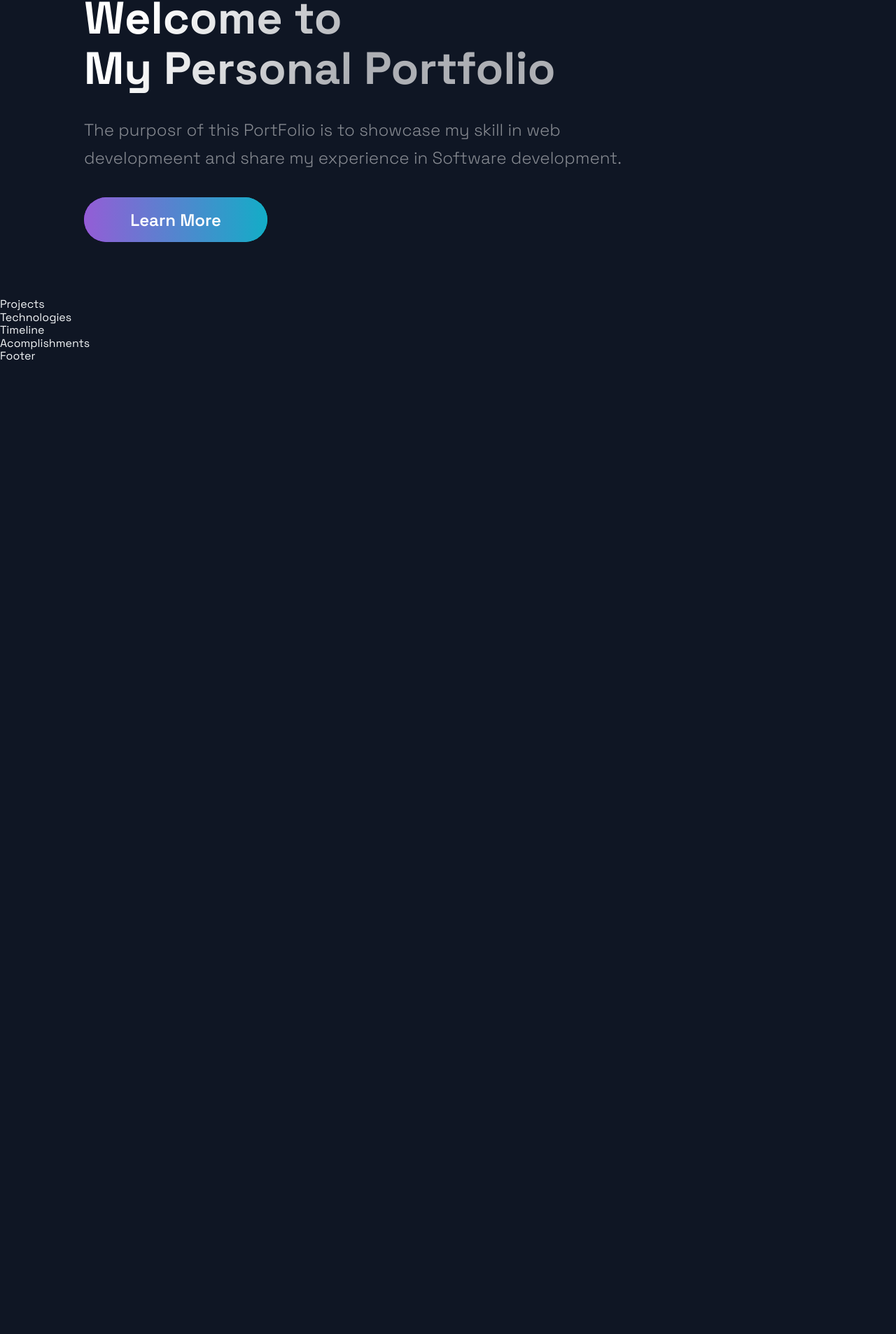
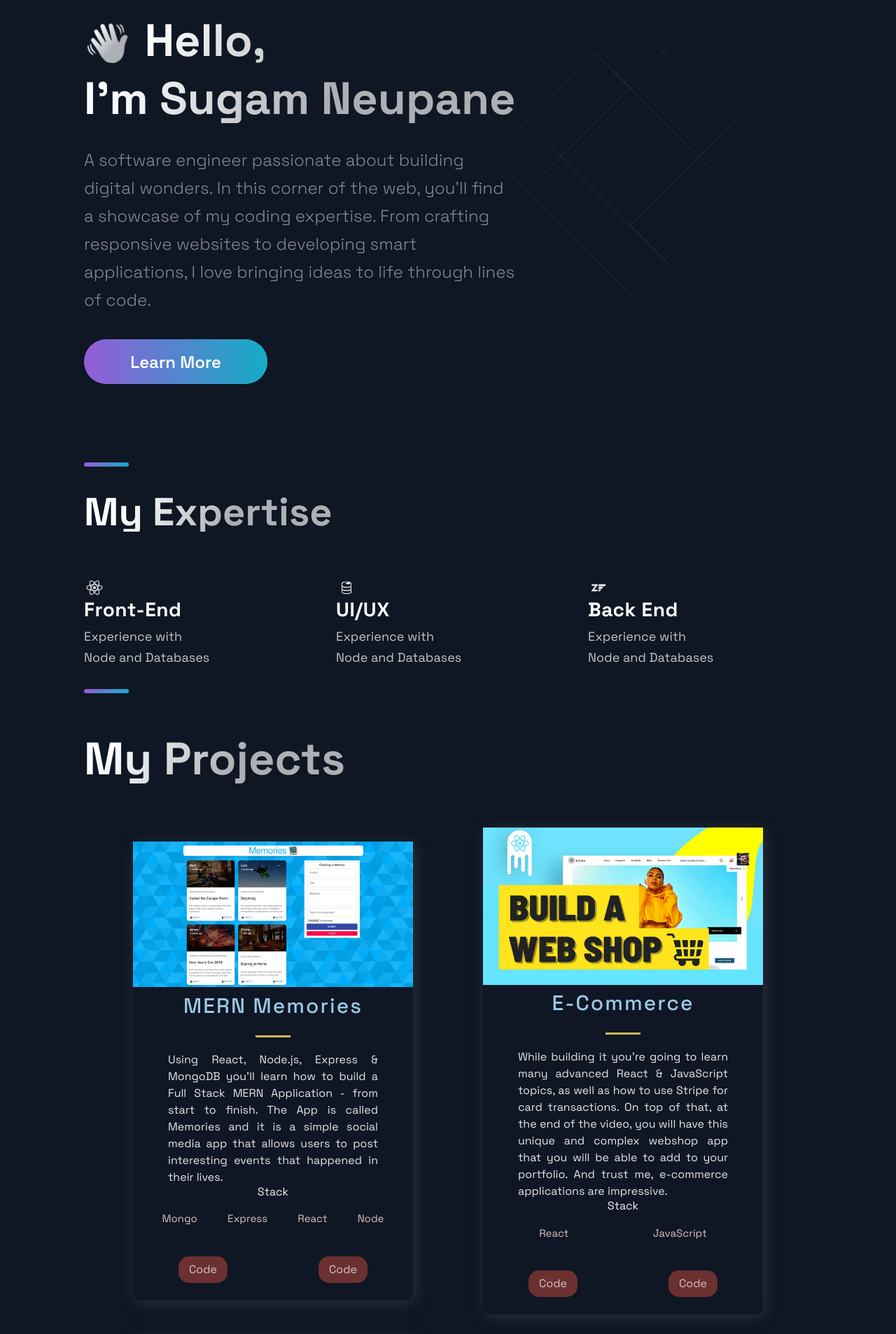
Before and after one commit to sugamnp/portfolio, a Next.js app: page / in a window 1280 px wide. Shown: the part 148-2055 px from the top of the page at 70% size. Before the commit the page ends 800 px from the top, so only its background shows below. Built offline with nearby package versions, Linux system fonts and the light colour scheme.

Commit message:
more UI changes, added carousel, added footer and few other components

```diff
--- a/src/components/Acomplishments/Acomplishments.js
+++ b/src/components/Acomplishments/Acomplishments.js
@@ -1,19 +1,27 @@
-import React from 'react';
+import React from "react";
 
-import { Section, SectionDivider, SectionTitle } from '../../styles/GlobalComponents';
-import { Box, Boxes, BoxNum, BoxText } from './AcomplishmentsStyles';
-
-const data = [
-  { number: 20, text: 'Open Source Projects'},
-  { number: 1000, text: 'Students', },
-  { number: 1900, text: 'Github Followers', },
-  { number: 5000, text: 'Github Stars', }
-];
+import {
+  Section,
+  SectionDivider,
+  SectionTitle,
+} from "../../styles/GlobalComponents";
+import { Box, Boxes, BoxNum, BoxText } from "./AcomplishmentsStyles";
+import { data } from "../../constants/constants";
 
 const Acomplishments = () => (
-  <div>
-    Acomplishments
-  </div>
+  <Section>
+    <SectionDivider />
+    <br />
+    <br />
+    <SectionTitle>My Acomplishments</SectionTitle>
+    <Boxes>
+      {data.map((card, index) => (
+        <Box key={index}>
+          <BoxNum>{card.number}+</BoxNum>
+          <BoxText>{card.text}</BoxText>
+        </Box>
+      ))}
+    </Boxes>
+  </Section>
 );
-
 export default Acomplishments;
--- a/src/components/Footer/Footer.js
+++ b/src/components/Footer/Footer.js
@@ -1,14 +1,51 @@
-import React from 'react';
-import { AiFillGithub, AiFillInstagram, AiFillLinkedin } from 'react-icons/ai';
+import React from "react";
+import { AiFillGithub, AiFillInstagram, AiFillLinkedin } from "react-icons/ai";
 
-import { SocialIcons } from '../Header/HeaderStyles';
-import { CompanyContainer, FooterWrapper, LinkColumn, LinkItem, LinkList, LinkTitle, Slogan, SocialContainer, SocialIconsContainer } from './FooterStyles';
+import { SocialIcons } from "../Header/HeaderStyles";
+import {
+  CompanyContainer,
+  FooterWrapper,
+  LinkColumn,
+  LinkItem,
+  LinkList,
+  LinkTitle,
+  Slogan,
+  SocialContainer,
+  SocialIconsContainer,
+} from "./FooterStyles";
 
 const Footer = () => {
   return (
-    <div>
-      Footer
-    </div>
+    <FooterWrapper>
+      <LinkList>
+        <LinkColumn>
+          <LinkTitle>Call</LinkTitle>
+          <LinkItem href="tel:0414181850">0414181850</LinkItem>
+        </LinkColumn>
+        <LinkColumn>
+          <LinkTitle>Email</LinkTitle>
+          <LinkItem href="mailto:sugamneupane227@gmail.com">
+            sugamneupane227@gmail.com
+          </LinkItem>
+        </LinkColumn>
+      </LinkList>
+      <SocialIconsContainer>
+        <CompanyContainer>
+          <Slogan> Innovation is the key </Slogan>
+        </CompanyContainer>
+        <SocialContainer>
+          <SocialIcons href="https://github.com">
+            <AiFillGithub size="3rem" />
+          </SocialIcons>
+          <SocialIcons href="https://github.com">
+            <AiFillLinkedin size="3rem" />
+          </SocialIcons>
+          <SocialIcons href="https://github.com">
+            <AiFillInstagram size="3rem" />
+          </SocialIcons>
+        </SocialContainer>
+      </SocialIconsContainer>
+    </FooterWrapper>
   );
 };
 
--- a/src/components/Hero/Hero.js
+++ b/src/components/Hero/Hero.js
@@ -6,20 +6,22 @@ import {
   SectionTitle,
 } from "../../styles/GlobalComponents";
 import Button from "../../styles/GlobalComponents/Button";
-import { LeftSection } from "./HeroStyles";
+import { LeftSection, HandEmoji } from "./HeroStyles";
 
 const Hero = (props) => (
   <Section row nopadding>
     <LeftSection>
       <SectionTitle main center>
-        Welcome to <br />
-        My Personal Portfolio
+        <HandEmoji>👋🏻</HandEmoji> Hello, <br />
+        I'm Sugam Neupane
       </SectionTitle>
       <SectionText>
-        The purposr of this PortFolio is to showcase my skill in web
-        developmeent and share my experience in Software development.
+        A software engineer passionate about building digital wonders. In this
+        corner of the web, you'll find a showcase of my coding expertise. From
+        crafting responsive websites to developing smart applications, I love
+        bringing ideas to life through lines of code.
       </SectionText>
-      <Button Onclick={() => (window.location = "https://google.com")}>
+      <Button onClick={() => (window.location = "https://google.com")}>
         Learn More
       </Button>
     </LeftSection>
--- a/src/components/Hero/HeroStyles.js
+++ b/src/components/Hero/HeroStyles.js
@@ -1,4 +1,5 @@
-import styled from 'styled-components';
+import styled, { keyframes } from "styled-components";
+import { SectionTitle } from "../../styles/GlobalComponents";
 
 export const LeftSection = styled.div`
   width: 100%;
@@ -17,3 +18,43 @@ export const LeftSection = styled.div`
     margin: 0 auto;
   }
 `;
+const wave = keyframes`
+0% {
+  transform: rotate(8.0deg);
+}
+5% {
+  transform: rotate(14.0deg);
+}
+10% {
+  transform: rotate(-14.0deg);
+}
+15% {
+  transform: rotate(18.0deg);
+}
+20% {
+  transform: rotate(-8.0deg);
+}
+25% {
+  transform: rotate(18.0deg);
+}
+30% {
+  transform: rotate(-6.0deg);
+}
+35% {
+  transform: rotate(10.0deg);
+}
+40% {
+  transform: rotate(8.0deg);
+}
+100% {
+  transform: rotate(8.0deg);
+}
+`;
+
+export const HandEmoji = styled(SectionTitle)`
+  display: inline-block;
+  animation: ${wave};
+  animation-duration: 4s;
+  animation-iteration-count: infinite;
+  /* Add any other styles you need for the hand emoji */
+`;
--- a/src/components/Projects/Projects.js
+++ b/src/components/Projects/Projects.js
@@ -1,13 +1,56 @@
-import React from 'react';
+import React from "react";
 
-import { BlogCard, CardInfo, ExternalLinks, GridContainer, HeaderThree, Hr, Tag, TagList, TitleContent, UtilityList, Img } from './ProjectsStyles';
-import { Section, SectionDivider, SectionTitle } from '../../styles/GlobalComponents';
-import { projects } from '../../constants/constants';
+import {
+  BlogCard,
+  CardInfo,
+  ExternalLinks,
+  GridContainer,
+  HeaderThree,
+  Hr,
+  Tag,
+  TagList,
+  TitleContent,
+  UtilityList,
+  Img,
+} from "./ProjectsStyles";
+import {
+  Section,
+  SectionDivider,
+  SectionTitle,
+} from "../../styles/GlobalComponents";
+import { projects } from "../../constants/constants";
 
 const Projects = () => (
-  <div>
-    Projects
-  </div>
+  <Section nopadding id="projects">
+    <SectionDivider />
+    <SectionTitle main>My Projects</SectionTitle>
+    <GridContainer>
+      {projects.map(
+        ({ id, image, title, description, tags, source, visit }) => (
+          <BlogCard key={id}>
+            <Img src={image} />
+            <TitleContent>
+              <HeaderThree title>{title}</HeaderThree>
+              <Hr />
+            </TitleContent>
+            <CardInfo>{description}</CardInfo>
+            <div>
+              <TitleContent>Stack</TitleContent>
+              <TagList>
+                {tags.map((tag, i) => (
+                  <Tag key={i}>{tag}</Tag>
+                ))}
+              </TagList>
+            </div>
+            <UtilityList>
+              <ExternalLinks href={visit}>Code</ExternalLinks>
+              <ExternalLinks href={source}>Code</ExternalLinks>
+            </UtilityList>
+          </BlogCard>
+        )
+      )}
+    </GridContainer>
+  </Section>
 );
 
 export default Projects;
--- a/src/components/Technologies/Technologies.js
+++ b/src/components/Technologies/Technologies.js
@@ -1,12 +1,59 @@
-import React from 'react';
-import { DiFirebase, DiReact, DiZend } from 'react-icons/di';
-import { Section, SectionDivider, SectionText, SectionTitle } from '../../styles/GlobalComponents';
-import { List, ListContainer, ListItem, ListParagraph, ListTitle } from './TechnologiesStyles';
+import React from "react";
+import { DiFirebase, DiReact, DiZend } from "react-icons/di";
+import {
+  Section,
+  SectionDivider,
+  SectionText,
+  SectionTitle,
+} from "../../styles/GlobalComponents";
+import {
+  List,
+  ListContainer,
+  ListItem,
+  ListParagraph,
+  ListTitle,
+} from "./TechnologiesStyles";
 
-const Technologies = () =>  (
-  <div>
-    Technologies
-  </div>
+const Technologies = () => (
+  <Section id="tech">
+    <SectionDivider />
+    <br />
+    <br />
+    <SectionTitle>My Expertise</SectionTitle>
+    <br />
+    <List>
+      <ListItem>
+        <DiReact size="3rem" />
+        <ListContainer>
+          <ListTitle>Front-End</ListTitle>
+          <ListParagraph>
+            Experience with <br />
+            Node and Databases
+          </ListParagraph>
+        </ListContainer>
+      </ListItem>
+      <ListItem>
+        <DiFirebase size="3rem" />
+        <ListContainer>
+          <ListTitle>UI/UX</ListTitle>
+          <ListParagraph>
+            Experience with <br />
+            Node and Databases
+          </ListParagraph>
+        </ListContainer>
+      </ListItem>
+      <ListItem>
+        <DiZend size="3rem" />
+        <ListContainer>
+          <ListTitle>Back End</ListTitle>
+          <ListParagraph>
+            Experience with <br />
+            Node and Databases
+          </ListParagraph>
+        </ListContainer>
+      </ListItem>
+    </List>
+  </Section>
 );
 
 export default Technologies;
--- a/src/components/TimeLine/TimeLine.js
+++ b/src/components/TimeLine/TimeLine.js
@@ -1,51 +1,144 @@
-import React, { useState, useRef, useEffect } from 'react';
+import React, { useState, useRef, useEffect } from "react";
 
-import { CarouselButton, CarouselButtonDot, CarouselButtons, CarouselContainer, CarouselItem, CarouselItemImg, CarouselItemText, CarouselItemTitle, CarouselMobileScrollNode } from './TimeLineStyles';
-import { Section, SectionDivider, SectionText, SectionTitle } from '../../styles/GlobalComponents';
-import { TimeLineData } from '../../constants/constants';
+import {
+  CarouselButton,
+  CarouselButtonDot,
+  CarouselButtons,
+  CarouselContainer,
+  CarouselItem,
+  CarouselItemImg,
+  CarouselItemText,
+  CarouselItemTitle,
+  CarouselMobileScrollNode,
+} from "./TimeLineStyles";
+import {
+  Section,
+  SectionDivider,
+  SectionText,
+  SectionTitle,
+} from "../../styles/GlobalComponents";
+import { TimeLineData } from "../../constants/constants";
 
 const TOTAL_CAROUSEL_COUNT = TimeLineData.length;
 
 const Timeline = () => {
-  // const [activeItem, setActiveItem] = useState(0);
-  // const carouselRef = useRef();
+  const [activeItem, setActiveItem] = useState(0);
+  const carouselRef = useRef();
 
-  // const scroll = (node, left) => {
-  //   return node.scrollTo({ left, behavior: 'smooth' });
-  // }
+  const scroll = (node, left) => {
+    return node.scrollTo({ left, behavior: "smooth" });
+  };
 
-  // const handleClick = (e, i) => {
-  //   e.preventDefault();
+  const handleClick = (e, i) => {
+    e.preventDefault();
 
-  //   if (carouselRef.current) {
-  //     const scrollLeft = Math.floor(carouselRef.current.scrollWidth * 0.7 * (i / TimeLineData.length));
+    if (carouselRef.current) {
+      const scrollLeft = Math.floor(
+        carouselRef.current.scrollWidth * 0.7 * (i / TimeLineData.length)
+      );
 
-  //     scroll(carouselRef.current, scrollLeft);
-  //   }
-  // }
+      scroll(carouselRef.current, scrollLeft);
+    }
+  };
 
-  // const handleScroll = () => {
-  //   if (carouselRef.current) {
-  //     const index = Math.round((carouselRef.current.scrollLeft / (carouselRef.current.scrollWidth * 0.7)) * TimeLineData.length);
+  const handleScroll = () => {
+    if (carouselRef.current) {
+      const index = Math.round(
+        (carouselRef.current.scrollLeft /
+          (carouselRef.current.scrollWidth * 0.7)) *
+          TimeLineData.length
+      );
 
-  //     setActiveItem(index);
-  //   }
-  // }
+      setActiveItem(index);
+    }
+  };
 
-  // // snap back to beginning of scroll when window is resized
-  // // avoids a bug where content is covered up if coming from smaller screen
-  // useEffect(() => {
-  //   const handleResize = () => {
-  //     scroll(carouselRef.current, 0);
-  //   }
+  // snap back to beginning of scroll when window is resized
+  // avoids a bug where content is covered up if coming from smaller screen
+  useEffect(() => {
+    const handleResize = () => {
+      scroll(carouselRef.current, 0);
+    };
 
-  //   window.addEventListener('resize', handleResize);
-  // }, []);
+    window.addEventListener("resize", handleResize);
+  }, []);
 
   return (
-    <div>
-      Timeline
-    </div>
+    <Section id="about">
+      <SectionDivider />
+      <br />
+      <br />
+      <SectionTitle>My Journey</SectionTitle>
+      <br />
+      <br />
+      <CarouselContainer ref={carouselRef} onScroll={handleScroll}>
+        <>
+          {TimeLineData.map((item, index) => (
+            <CarouselMobileScrollNode
+              key={index}
+              final={index === TOTAL_CAROUSEL_COUNT - 1}
+            >
+              <CarouselItem
+                index={index}
+                id={`carousel__item-${index}`}
+                active={activeItem}
+                onClick={(e) => handleClick(e, index)}
+              >
+                <CarouselItemTitle>
+                  {item.year}
+                  <CarouselItemImg
+                    width="208"
+                    height="6"
+                    viewBox="0 0 208 6"
+                    fill="none"
+                    xmlns="http://www.w3.org/2000/svg"
+                  >
+                    <path
+                      fill-rule="evenodd"
+                      clip-rule="evenodd"
+                      d="M2.5 5.5C3.88071 5.5 5 4.38071 5 3V3.5L208 3.50002V2.50002L5 2.5V3C5 1.61929 3.88071 0.5 2.5 0.5C1.11929 0.5 0 1.61929 0 3C0 4.38071 1.11929 5.5 2.5 5.5Z"
+                      fill="url(#paint0_linear)"
+                      fill-opacity="0.33"
+                    />
+                    <defs>
+                      <linearGradient
+                        id="paint0_linear"
+                        x1="-4.30412e-10"
+                        y1="0.5"
+                        x2="208"
+                        y2="0.500295"
+                        gradientUnits="userSpaceOnUse"
+                      >
+                        <stop stop-color="white" />
+                        <stop
+                          offset="0.79478"
+                          stop-color="white"
+                          stop-opacity="0"
+                        />
+                      </linearGradient>
+                    </defs>
+                  </CarouselItemImg>
+                </CarouselItemTitle>
+                <CarouselItemText>{item.text}</CarouselItemText>
+              </CarouselItem>
+            </CarouselMobileScrollNode>
+          ))}
+        </>
+      </CarouselContainer>
+      <CarouselButtons>
+        {TimeLineData.map((item, index) => (
+          <CarouselButton
+            key={index}
+            index={index}
+            active={activeItem}
+            onClick={(e) => handleClick(e, index)}
+            type="button"
+          >
+            <CarouselButtonDot active={activeItem} />
+          </CarouselButton>
+        ))}
+      </CarouselButtons>
+    </Section>
   );
 };
 
--- a/src/constants/constants.js
+++ b/src/constants/constants.js
@@ -1,46 +1,57 @@
 export const projects = [
   {
-    title: 'MERN Memories',
-    description: "Using React, Node.js, Express & MongoDB you'll learn how to build a Full Stack MERN Application - from start to finish. The App is called Memories and it is a simple social media app that allows users to post interesting events that happened in their lives.",
-      image: '/images/1.png',
-      tags: ['Mongo', 'Express', 'React', 'Node'],
-    source: 'https://google.com',
-    visit: 'https://google.com',
+    title: "MERN Memories",
+    description:
+      "Using React, Node.js, Express & MongoDB you'll learn how to build a Full Stack MERN Application - from start to finish. The App is called Memories and it is a simple social media app that allows users to post interesting events that happened in their lives.",
+    image: "/images/1.png",
+    tags: ["Mongo", "Express", "React", "Node"],
+    source: "https://google.com",
+    visit: "https://google.com",
     id: 0,
   },
   {
-    title: 'E-Commerce',
-    description:"While building it you're going to learn many advanced React & JavaScript topics, as well as how to use Stripe for card transactions. On top of that, at the end of the video, you will have this unique and complex webshop app that you will be able to add to your portfolio. And trust me, e-commerce applications are impressive.",
-    image: '/images/2.png',
-    tags: ['React', 'JavaScript'],
-    source: 'https://google.com',
-    visit: 'https://google.com',
+    title: "E-Commerce",
+    description:
+      "While building it you're going to learn many advanced React & JavaScript topics, as well as how to use Stripe for card transactions. On top of that, at the end of the video, you will have this unique and complex webshop app that you will be able to add to your portfolio. And trust me, e-commerce applications are impressive.",
+    image: "/images/2.png",
+    tags: ["React", "JavaScript"],
+    source: "https://google.com",
+    visit: "https://google.com",
     id: 1,
   },
   {
-    title: 'WebRTC App',
-    description: "This is a code repository for the corresponding YouTube video. In this tutorial, we're going to build and deploy a React Video Chat Application using WebRTC.",
-      image: '/images/3.jpg',
-      tags: ['React', 'WebRTC'],
-    source: 'https://google.com',
-    visit: 'https://google.com',
+    title: "WebRTC App",
+    description:
+      "This is a code repository for the corresponding YouTube video. In this tutorial, we're going to build and deploy a React Video Chat Application using WebRTC.",
+    image: "/images/3.jpg",
+    tags: ["React", "WebRTC"],
+    source: "https://google.com",
+    visit: "https://google.com",
     id: 2,
   },
   {
-    title: 'Unichat',
-    description: "This is a code repository for the corresponding video tutorial. In this video, we will create a full Realtime Chat Application",
-    image: '/images/4.jpg',
-    tags: ['React', 'ChatEngine', 'Firebase'],
-    source: 'https://google.com',
-    visit: 'https://google.com',
+    title: "Unichat",
+    description:
+      "This is a code repository for the corresponding video tutorial. In this video, we will create a full Realtime Chat Application",
+    image: "/images/4.jpg",
+    tags: ["React", "ChatEngine", "Firebase"],
+    source: "https://google.com",
+    visit: "https://google.com",
     id: 3,
   },
 ];
 
 export const TimeLineData = [
-  { year: 2017, text: 'Started my journey', },
-  { year: 2018, text: 'Worked as a freelance developer', },
-  { year: 2019, text: 'Founded JavaScript Mastery', },
-  { year: 2020, text: 'Shared my projects with the world', },
-  { year: 2021, text: 'Started my own platform', },
+  { year: 2018, text: "Started my journey" },
+  { year: 2018, text: "Worked as a freelance developer" },
+  { year: 2019, text: "Founded JavaScript Mastery" },
+  { year: 2020, text: "Shared my projects with the world" },
+  { year: 2021, text: "Started my own platform" },
 ];
+
+export const data = [
+  { number: 20, text: "Open Source Projects" },
+  { number: 1000, text: "Students" },
+  { number: 1900, text: "Github Followers" },
+  { number: 5000, text: "Github Stars" },
+];
--- a/src/pages/index.js
+++ b/src/pages/index.js
@@ -1,21 +1,21 @@
-import Acomplishments from '../components/Acomplishments/Acomplishments';
-import BgAnimation from '../components/BackgrooundAnimation/BackgroundAnimation';
-import Hero from '../components/Hero/Hero';
-import Projects from '../components/Projects/Projects';
-import Technologies from '../components/Technologies/Technologies';
-import Timeline from '../components/TimeLine/TimeLine';
-import { Layout } from '../layout/Layout';
-import { Section } from '../styles/GlobalComponents';
+import Acomplishments from "../components/Acomplishments/Acomplishments";
+import BgAnimation from "../components/BackgrooundAnimation/BackgroundAnimation";
+import Hero from "../components/Hero/Hero";
+import Projects from "../components/Projects/Projects";
+import Technologies from "../components/Technologies/Technologies";
+import Timeline from "../components/TimeLine/TimeLine";
+import { Layout } from "../layout/Layout";
+import { Section } from "../styles/GlobalComponents";
 
 const Home = () => {
   return (
     <Layout>
-      {/* <Section grid> */}
+      <Section grid>
         <Hero />
-        {/* <BgAnimation /> */}
-      {/* </Section> */}
+        <BgAnimation />
+      </Section>
+      <Technologies />
       <Projects />
-      <Technologies />
       <Timeline />
       <Acomplishments />
     </Layout>
```
